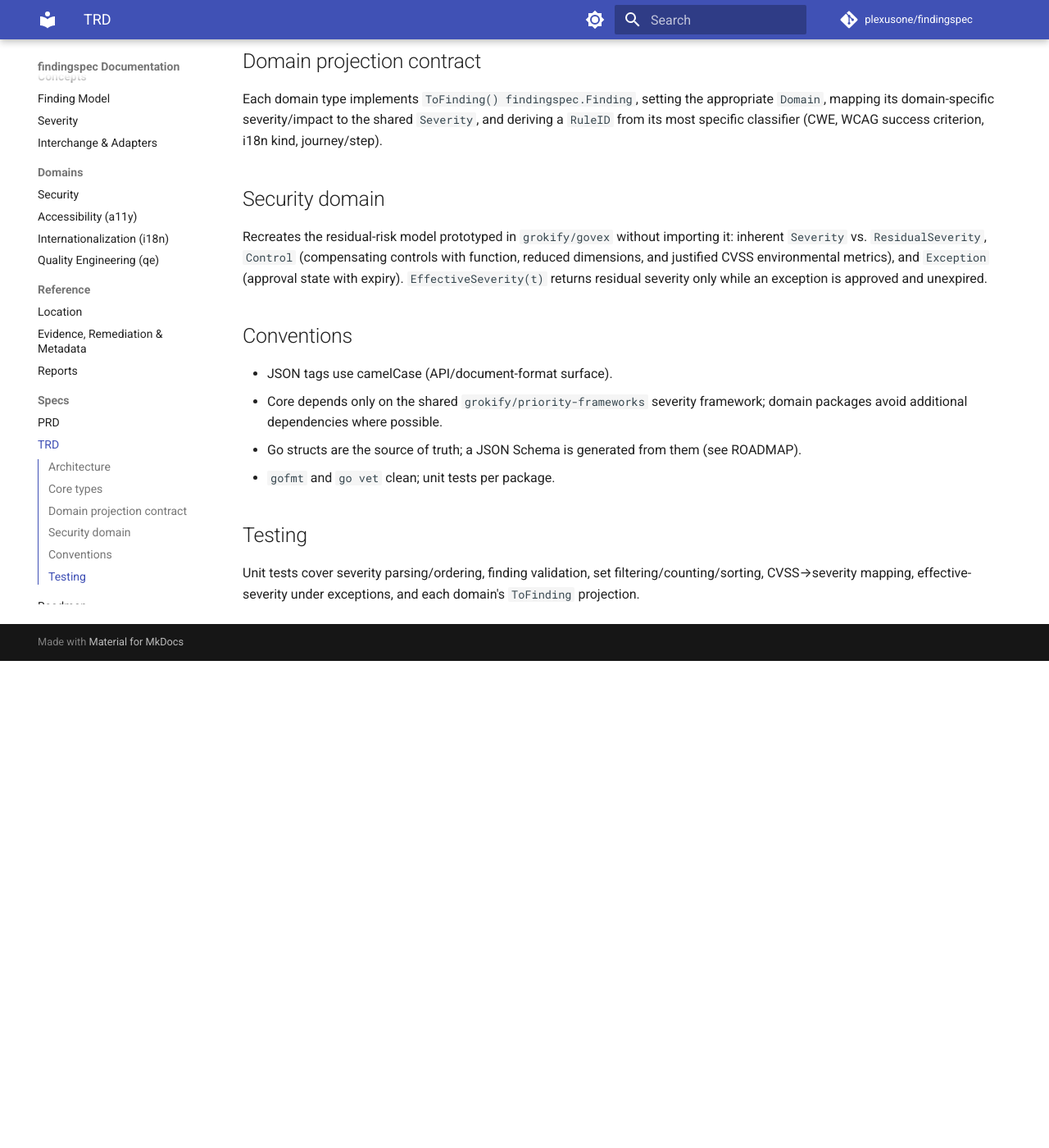
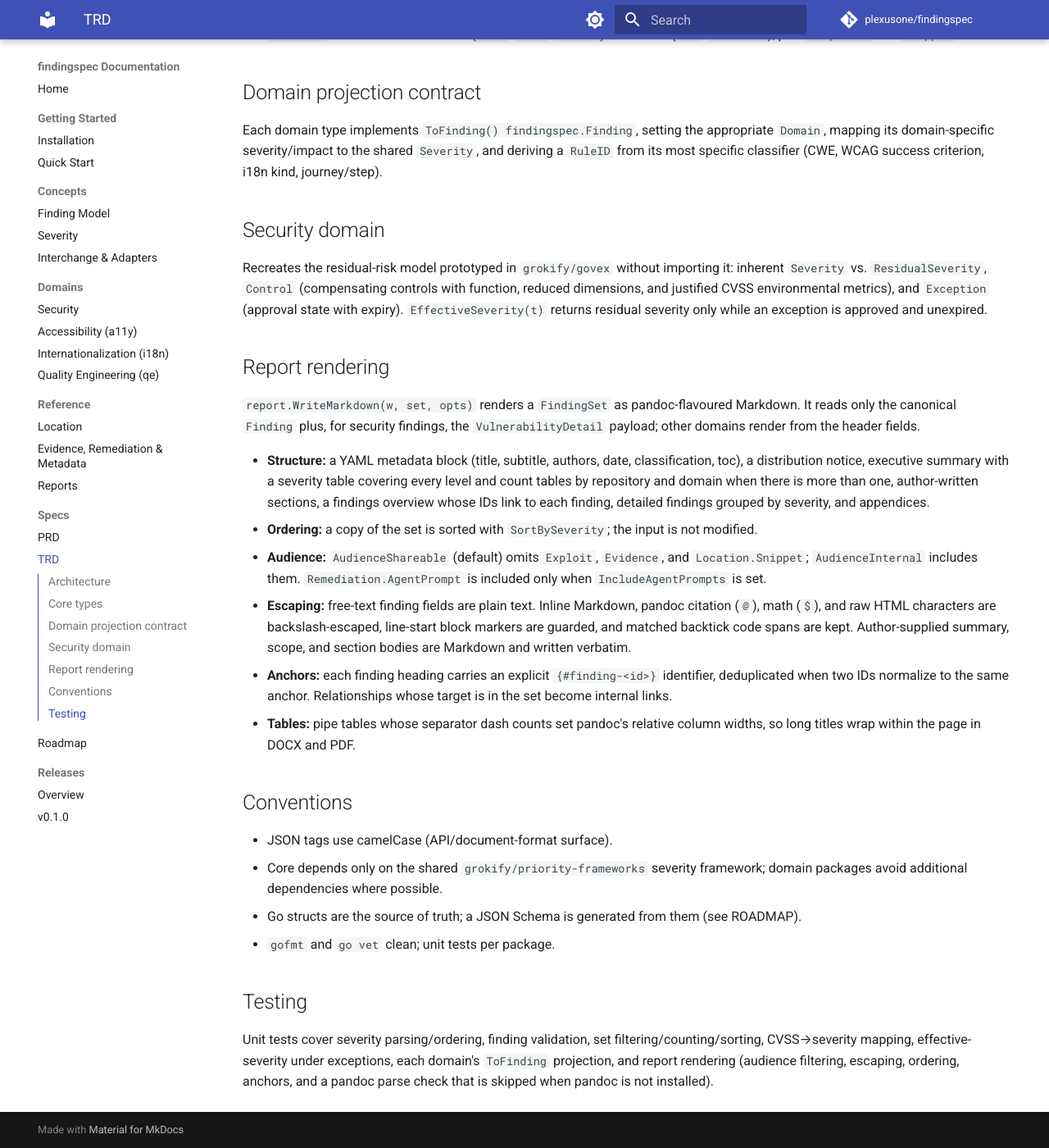
Before and after one commit to plexusone/findingspec, an MkDocs documentation site: the page built from docs/specs/TRD.md, in a window 1280 px wide and 1400 px high, scrolled down 744 px. Shown: the whole window at 82% size. Built offline with MkDocs 1.6.1 and Material for MkDocs 9.7.7, drawn with Linux system fonts in a browser that asks for light colours; comment, search, counter and statistics services are not loaded; before the commit the page ends 1550 px from its top, so only the background shows below that; some of the changed text lies outside the part shown.

Commit message:
docs(specs): add report rendering to the PRD, TRD, and roadmap
Report rendering moves from out of scope to a goal; document the design
and record the work as RMI-FINDINGSPEC-021 with its follow-ups.

Refs: RMI-FINDINGSPEC-021

Co-Authored-By: Claude Sonnet 5.5 <noreply@anthropic.com>

````diff
--- a/docs/specs/TRD.md
+++ b/docs/specs/TRD.md
@@ -14,7 +14,9 @@ findingspec (core)      Finding, FindingSet, Severity, Status, Confidence,
 ├── security            Vulnerability, CVSS, Control, Exception, Exploitability
 ├── a11y                Issue, ConformanceLevel, Impact
 ├── i18n                Issue, Kind
-└── qe                  Failure
+├── qe                  Failure
+└── report              WriteMarkdown, Options, Audience (consumer of the core
+                        and the security domain; nothing imports it)
 ```
 
 ## Core types
@@ -46,6 +48,34 @@ with function, reduced dimensions, and justified CVSS environmental metrics), an
 `Exception` (approval state with expiry). `EffectiveSeverity(t)` returns residual
 severity only while an exception is approved and unexpired.
 
+## Report rendering
+
+`report.WriteMarkdown(w, set, opts)` renders a `FindingSet` as pandoc-flavoured
+Markdown. It reads only the canonical `Finding` plus, for security findings,
+the `VulnerabilityDetail` payload; other domains render from the header fields.
+
+- **Structure:** a YAML metadata block (title, subtitle, authors, date,
+  classification, toc), a distribution notice, executive summary with a
+  severity table covering every level and count tables by repository and
+  domain when there is more than one, author-written sections, a findings
+  overview whose IDs link to each finding, detailed findings grouped by
+  severity, and appendices.
+- **Ordering:** a copy of the set is sorted with `SortBySeverity`; the input is
+  not modified.
+- **Audience:** `AudienceShareable` (default) omits `Exploit`, `Evidence`, and
+  `Location.Snippet`; `AudienceInternal` includes them. `Remediation.AgentPrompt`
+  is included only when `IncludeAgentPrompts` is set.
+- **Escaping:** free-text finding fields are plain text. Inline Markdown,
+  pandoc citation (`@`), math (`$`), and raw HTML characters are
+  backslash-escaped, line-start block markers are guarded, and matched
+  backtick code spans are kept. Author-supplied summary, scope, and section
+  bodies are Markdown and written verbatim.
+- **Anchors:** each finding heading carries an explicit `{#finding-<id>}`
+  identifier, deduplicated when two IDs normalize to the same anchor.
+  Relationships whose target is in the set become internal links.
+- **Tables:** pipe tables whose separator dash counts set pandoc's relative
+  column widths, so long titles wrap within the page in DOCX and PDF.
+
 ## Conventions
 
 - JSON tags use camelCase (API/document-format surface).
@@ -59,4 +89,6 @@ severity only while an exception is approved and unexpired.
 
 Unit tests cover severity parsing/ordering, finding validation, set
 filtering/counting/sorting, CVSS→severity mapping, effective-severity under
-exceptions, and each domain's `ToFinding` projection.
+exceptions, each domain's `ToFinding` projection, and report rendering
+(audience filtering, escaping, ordering, anchors, and a pandoc parse check that
+is skipped when pandoc is not installed).
````
Also changed, not shown: docs/specs/PRD.md (+16 -3 lines), docs/specs/ROADMAP.md (+6 -0 lines).
